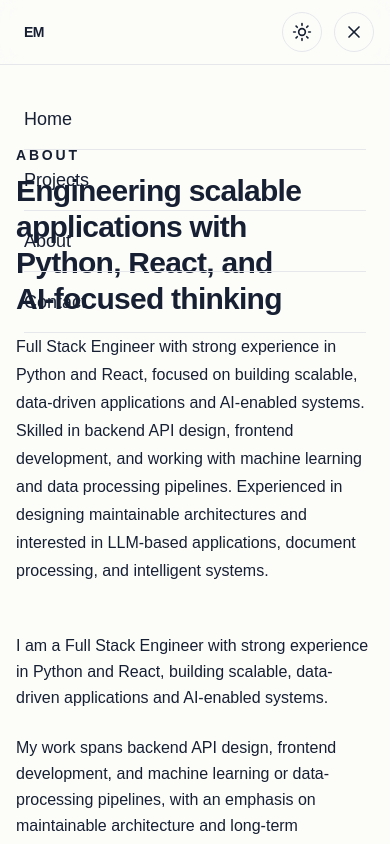
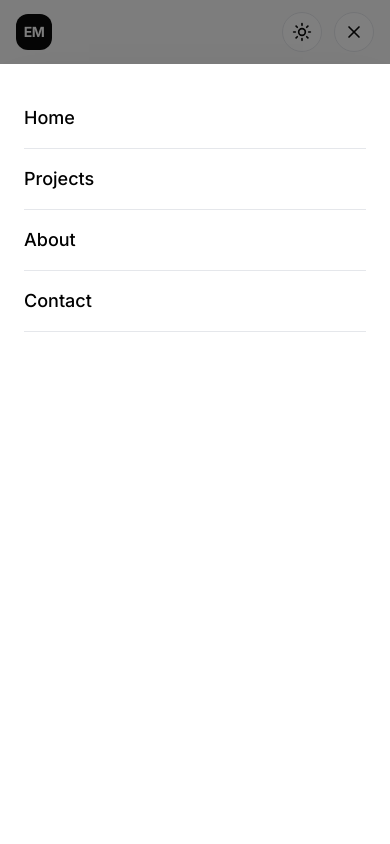
Before and after one commit to empouya/empouya, a Next.js app: page /about in a window 390 px wide. Both pictures are taken after a click on the button 354 px from the left and 32 px from the top of the page. Shown: the top 844 px of the page. Built offline with nearby package versions, Linux system fonts and the light colour scheme.

Commit message:
polish: improving the styling and fixing some issue with theme provider and mobile menu

```diff
--- a/package.json
+++ b/package.json
@@ -26,7 +26,9 @@
     "@types/react-dom": "^19",
     "eslint": "^9",
     "eslint-config-next": "16.2.4",
+    "postcss": "^8.5",
     "tailwindcss": "^4",
+    "tw-animate-css": "1.3.3",
     "typescript": "^5"
   }
 }
--- a/src/app/globals.css
+++ b/src/app/globals.css
@@ -1,67 +1,139 @@
-@import "tailwindcss";
+@import 'tailwindcss';
+@import 'tw-animate-css';
+
+@custom-variant dark (&:is(.dark *));
 
 :root {
-  --background: #fcfcf9;
-  --foreground: #172033;
-  --muted: #5f6b7a;
+  /* Bold Modern Portfolio - Light Theme */
+  --background: #fafafa;
+  --foreground: #0a0a0a;
+  --card: #ffffff;
+  --card-foreground: #0a0a0a;
+  --popover: #ffffff;
+  --popover-foreground: #0a0a0a;
+  --primary: #0a0a0a;
+  --primary-foreground: #fafafa;
+  --secondary: #f4f4f5;
+  --secondary-foreground: #0a0a0a;
+  --muted: #f4f4f5;
+  --muted-foreground: #6b7280;
+  --accent: #3b82f6;
+  --accent-foreground: #ffffff;
+  --destructive: #ef4444;
+  --destructive-foreground: #ffffff;
   --border: #e5e7eb;
+  --input: #e5e7eb;
+  --ring: #3b82f6;
+  --radius: 0.75rem;
   --surface: #ffffff;
-  --primary: #d97706;
-  --primary-foreground: #ffffff;
 }
 
-:root[data-theme="dark"] {
-  --background: #0f172a;
-  --foreground: #e5e7eb;
-  --muted: #94a3b8;
-  --border: #1e293b;
-  --surface: #111827;
-  --primary: #f59e0b;
-  --primary-foreground: #0f172a;
+.dark {
+  /* Bold Modern Portfolio - Dark Theme */
+  --background: #0a0a0a;
+  --foreground: #fafafa;
+  --card: #171717;
+  --card-foreground: #fafafa;
+  --popover: #171717;
+  --popover-foreground: #fafafa;
+  --primary: #fafafa;
+  --primary-foreground: #0a0a0a;
+  --secondary: #262626;
+  --secondary-foreground: #fafafa;
+  --muted: #262626;
+  --muted-foreground: #9ca3af;
+  --accent: #60a5fa;
+  --accent-foreground: #0a0a0a;
+  --destructive: #dc2626;
+  --destructive-foreground: #fafafa;
+  --border: #262626;
+  --input: #262626;
+  --ring: #60a5fa;
+  --surface: #171717;
 }
 
 @theme inline {
+  --font-sans: var(--font-inter), system-ui, sans-serif;
+  --font-mono: var(--font-jetbrains-mono), ui-monospace, monospace;
   --color-background: var(--background);
   --color-foreground: var(--foreground);
+  --color-card: var(--card);
+  --color-card-foreground: var(--card-foreground);
+  --color-popover: var(--popover);
+  --color-popover-foreground: var(--popover-foreground);
+  --color-primary: var(--primary);
+  --color-primary-foreground: var(--primary-foreground);
+  --color-secondary: var(--secondary);
+  --color-secondary-foreground: var(--secondary-foreground);
+  --color-muted: var(--muted);
+  --color-muted-foreground: var(--muted-foreground);
+  --color-accent: var(--accent);
+  --color-accent-foreground: var(--accent-foreground);
+  --color-destructive: var(--destructive);
+  --color-destructive-foreground: var(--destructive-foreground);
+  --color-border: var(--border);
+  --color-input: var(--input);
+  --color-ring: var(--ring);
+  --color-surface: var(--surface);
+  --radius-sm: calc(var(--radius) - 4px);
+  --radius-md: calc(var(--radius) - 2px);
+  --radius-lg: var(--radius);
+  --radius-xl: calc(var(--radius) + 4px);
+}
+
+@layer base {
+  * {
+    @apply border-border;
   }
 
   html {
-  background-color: var(--background);
     scroll-behavior: smooth;
   }
 
   body {
-  min-height: 100vh;
-  background-color: var(--background);
-  color: var(--foreground);
-  font-family: Arial, Helvetica, sans-serif;
-  line-height: 1.6;
+    @apply bg-background text-foreground antialiased;
     text-rendering: optimizeLegibility;
+    -webkit-font-smoothing: antialiased;
+    -moz-osx-font-smoothing: grayscale;
+  }
 }
 
-* {
-  border-color: var(--border);
-  -webkit-tap-highlight-color: transparent;
-}
-
+/* Custom selection */
 ::selection {
-  background: rgba(217, 119, 6, 0.2);
+  background: rgba(59, 130, 246, 0.2);
   color: var(--foreground);
 }
 
-a,
-button {
-  transition:
-    color 140ms ease,
-    background-color 140ms ease,
-    border-color 140ms ease,
-    opacity 140ms ease;
+.dark ::selection {
+  background: rgba(96, 165, 250, 0.3);
 }
 
-button {
-  cursor: pointer;
+/* Smooth transitions for theme toggle */
+html {
+  transition: background-color 0.3s ease, color 0.3s ease;
 }
 
+/* Link underline animation */
+.link-underline {
+  position: relative;
+}
+
+.link-underline::after {
+  content: '';
+  position: absolute;
+  width: 0;
+  height: 2px;
+  bottom: -2px;
+  left: 0;
+  background-color: var(--accent);
+  transition: width 0.3s ease;
+}
+
+.link-underline:hover::after {
+  width: 100%;
+}
+
+/* Reduced motion */
 @media (prefers-reduced-motion: reduce) {
   html {
     scroll-behavior: auto;
@@ -70,7 +142,8 @@ button {
   *,
   *::before,
   *::after {
-    animation: none !important;
-    transition: none !important;
+    animation-duration: 0.01ms !important;
+    animation-iteration-count: 1 !important;
+    transition-duration: 0.01ms !important;
   }
 }
--- a/src/components/ui/MobileMenu.tsx
+++ b/src/components/ui/MobileMenu.tsx
@@ -2,6 +2,7 @@
 
 import Link from "next/link";
 import { useEffect, useState } from "react";
+import { createPortal } from "react-dom";
 import { MenuIcon, XIcon } from "@/components/ui/icons";
 
 type MobileMenuProps = {
@@ -10,19 +11,67 @@ type MobileMenuProps = {
 
 export default function MobileMenu({ links }: MobileMenuProps) {
     const [open, setOpen] = useState(false);
+    const [mounted, setMounted] = useState(false);
 
     useEffect(() => {
-        if (!open) return;
+        setMounted(true);
+    }, []);
 
+    useEffect(() => {
+        const mediaQuery = window.matchMedia("(min-width: 768px)");
+
+        function handleDesktopChange(event: MediaQueryListEvent) {
+            if (event.matches) {
+                setOpen(false);
+            }
+        }
+
+        mediaQuery.addEventListener("change", handleDesktopChange);
+
+        return () => {
+            mediaQuery.removeEventListener("change", handleDesktopChange);
+        };
+    }, []);
+
+    useEffect(() => {
         const previousOverflow = document.body.style.overflow;
-        document.body.style.overflow = "hidden";
+        document.body.style.overflow = open ? "hidden" : "";
 
         return () => {
             document.body.style.overflow = previousOverflow;
         };
     }, [open]);
 
+    const menuOverlay =
+        mounted && open
+            ? createPortal(
+                <div className="fixed inset-0 z-[100] md:hidden">
+                    <div
+                        className="absolute inset-0 bg-black/50"
+                        onClick={() => setOpen(false)}
+                        aria-hidden="true"
+                    />
+                    <div className="absolute inset-x-0 top-16 bottom-0 bg-white dark:bg-neutral-950 shadow-2xl">
+                        <nav className="flex h-full flex-col px-6 py-6">
+                            {links.map((link) => (
+                                <Link
+                                    key={link.href}
+                                    href={link.href}
+                                    onClick={() => setOpen(false)}
+                                    className="border-b border-border py-4 text-lg font-medium text-black transition-colors hover:text-blue-600 dark:text-white dark:hover:text-blue-400"
+                                >
+                                    {link.label}
+                                </Link>
+                            ))}
+                        </nav>
+                    </div>
+                </div>,
+                document.body
+            )
+            : null;
+
     return (
+        <>
             <div className="md:hidden">
                 <button
                     type="button"
@@ -33,23 +82,9 @@ export default function MobileMenu({ links }: MobileMenuProps) {
                 >
                     {open ? <XIcon className="h-5 w-5" /> : <MenuIcon className="h-5 w-5" />}
                 </button>
+            </div>
 
-            {open && (
-                <div className="fixed inset-0 top-[65px] z-50 bg-background/98 backdrop-blur-sm">
-                    <nav className="flex flex-col p-6">
-                        {links.map((link) => (
-                            <Link
-                                key={link.href}
-                                href={link.href}
-                                onClick={() => setOpen(false)}
-                                className="border-b border-border py-4 text-lg font-medium transition-colors hover:text-accent"
-                            >
-                                {link.label}
-                            </Link>
-                        ))}
-                    </nav>
-                </div>
-            )}
-        </div>
+            {menuOverlay}
+        </>
     );
 }
--- a/src/components/ui/ThemeProvider.tsx
+++ b/src/components/ui/ThemeProvider.tsx
@@ -1,47 +1,55 @@
 "use client";
 
-import { createContext, useContext, useEffect, useState } from "react";
+import { createContext, useContext, useEffect, useMemo, useState } from "react";
 
 type Theme = "light" | "dark";
 
 type ThemeContextType = {
   theme: Theme;
   toggleTheme: () => void;
-  mounted: boolean;
 };
 
 const ThemeContext = createContext<ThemeContextType>({
   theme: "light",
   toggleTheme: () => { },
-  mounted: false,
 });
 
+function getInitialTheme(): Theme {
+  if (typeof window === "undefined") {
+    return "light";
+  }
+
+  const savedTheme = localStorage.getItem("theme");
+  if (savedTheme === "light" || savedTheme === "dark") {
+    return savedTheme;
+  }
+
+  return window.matchMedia("(prefers-color-scheme: dark)").matches
+    ? "dark"
+    : "light";
+}
+
 export function ThemeProvider({ children }: { children: React.ReactNode }) {
-  const [theme, setTheme] = useState<Theme>("light");
-  const [mounted, setMounted] = useState(false);
+  const [theme, setTheme] = useState<Theme>(getInitialTheme);
 
   useEffect(() => {
-    const savedTheme = localStorage.getItem("theme") as Theme | null;
-    const prefersDark = window.matchMedia("(prefers-color-scheme: dark)").matches;
-    const initialTheme = savedTheme ?? (prefersDark ? "dark" : "light");
+    document.documentElement.classList.toggle("dark", theme === "dark");
+    localStorage.setItem("theme", theme);
+  }, [theme]);
 
-    setTheme(initialTheme);
-    document.documentElement.classList.toggle("dark", initialTheme === "dark");
-    setMounted(true);
-  }, []);
+  function toggleTheme() {
+    setTheme((current) => (current === "light" ? "dark" : "light"));
+  }
 
-  const toggleTheme = () => {
-    const nextTheme: Theme = theme === "light" ? "dark" : "light";
-    setTheme(nextTheme);
-    document.documentElement.classList.toggle("dark", nextTheme === "dark");
-    localStorage.setItem("theme", nextTheme);
-  };
+  const value = useMemo(
+    () => ({
+      theme,
+      toggleTheme,
+    }),
+    [theme]
+  );
 
-  return (
-    <ThemeContext.Provider value={{ theme, toggleTheme, mounted }}>
-      {children}
-    </ThemeContext.Provider>
-  );
+  return <ThemeContext.Provider value={value}>{children}</ThemeContext.Provider>;
 }
 
 export function useTheme() {
```
Also changed, not shown: 1 other file (tests, documents, lock files or other folders). Lines whose indentation alone changed are shown as unchanged.
